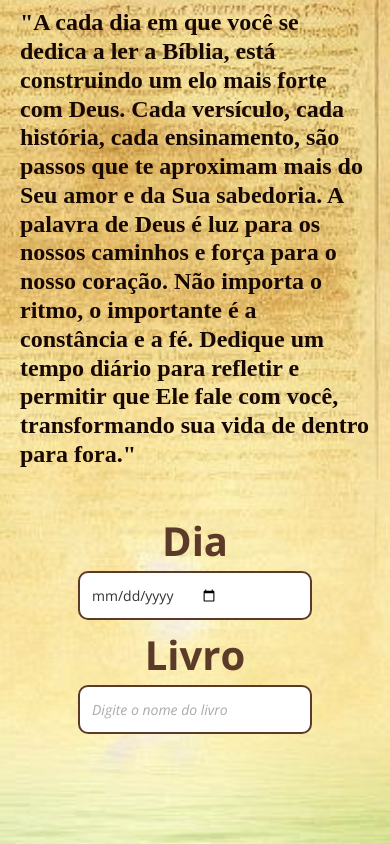
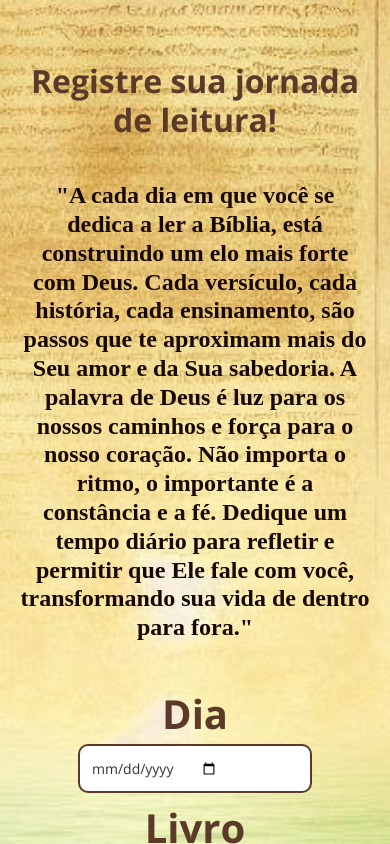
Before and after one commit to Guilherme-SilvaH/faith, a React (Vite) app in the folder front-end/: page /add-book in a window 390 px wide. Built offline with nearby package versions, Linux system fonts and the light colour scheme; sample sign-in values are in the browser's storage; a web font is replaced by a local one.

Commit message:
edit:edti

```diff
--- a/front-end/src/addBook/containerBook/containerBook.sass
+++ b/front-end/src/addBook/containerBook/containerBook.sass
@@ -128,12 +128,14 @@
 
         .container-pageBook
             background-size: unset
-            max-height: 100%
+            height: 100%
 
             .container-dados
                 flex-direction: column
                 width: 100vw
-                justify-content: flex-start
+                justify-content: center
+                text-align: center
+                height: 100vh
 
 
 
```
